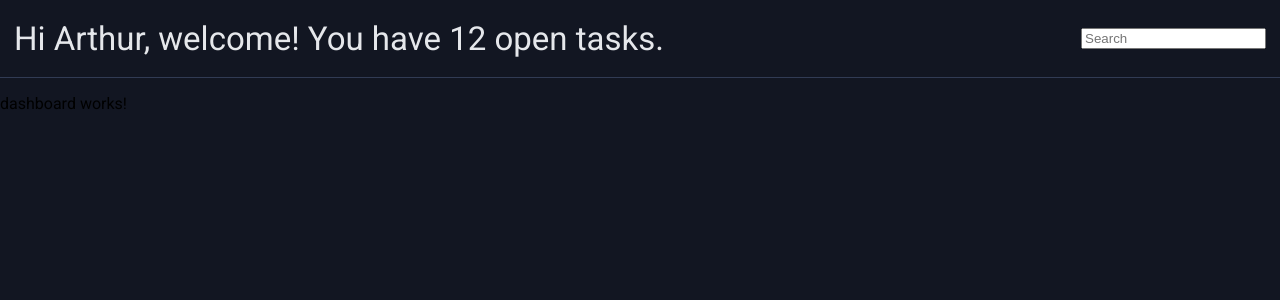
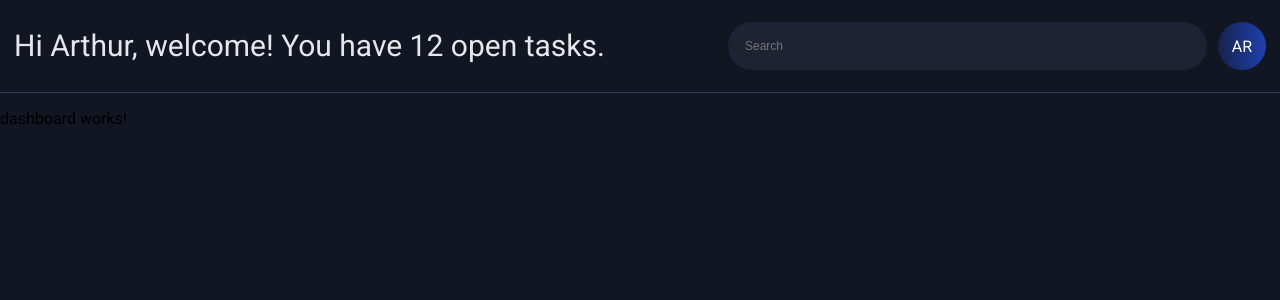
Before and after one commit to JuliaHorokhovatska/work-task-queue, an Angular app: page / in a window 1280 px wide. Shown: the top 300 px of the page. Built offline with nearby package versions, Linux system fonts and the light colour scheme.

Commit message:
Create header

```diff
--- a/src/app/shared/components/header/header.html
+++ b/src/app/shared/components/header/header.html
@@ -1,7 +1,13 @@
 <header class="header">
-  <div class="d-flex justify-content-between align-items-center global-container">
-    <h1 class="text-light m-0">Hi Arthur, welcome! You have 12 open tasks.</h1>
+  <div class="d-flex flex-column flex-row-lg justify-content-between align-items-center global-container gap-1">
+    <h1 class="text-light m-0 w-100">Hi Arthur, welcome! You have 12 open tasks.</h1>
 
-    <app-search />
+    <div class="d-flex align-items-center w-100 w-lg-auto">
+      <app-search class="w-100" />
+
+      <div class="user-label text-white d-flex justify-content-center align-items-center">
+        <span>AR</span>
+      </div>
+    </div>
   </div>
 </header>
--- a/src/app/shared/components/header/header.scss
+++ b/src/app/shared/components/header/header.scss
@@ -1,4 +1,20 @@
 .header {
   border-bottom: 1px solid var(--border);
   padding: 22px 0;
+
+  @media screen and (max-width: 992px) {
+    padding: 15px 0;
+  }
 }
+
+.user-label {
+  min-width: 48px;
+  width: 48px;
+  height: 48px;
+  min-height: 48px;
+  border-radius: 50%;
+  margin-left: 11px;
+  background: linear-gradient(to right,
+      rgba(30, 64, 175, 0.3) 0%,
+      rgba(30, 64, 175, 1) 100%);
+}
--- a/src/app/shared/components/search/search.html
+++ b/src/app/shared/components/search/search.html
@@ -1,3 +1,2 @@
-<div class="search">
-  <input type="text" placeholder="Search" [formControl]="search">
-</div>
+<input [ngStyle]="{'height.px': height(), 'width.px': width()}" class="search-input text-light" type="text"
+  placeholder="Search" [formControl]="search">
--- a/src/app/shared/components/search/search.scss
+++ b/src/app/shared/components/search/search.scss
@@ -0,0 +1,23 @@
+.search-input {
+  background-color: transparent;
+  max-width: 100%;
+  border: none;
+  border-radius: 25px;
+  background-color: var(--card);
+  font-weight: 400;
+  font-family: 'Montserrat', sans-serif;
+  font-size: 12px;
+  line-height: 12px;
+  padding: 17px;
+
+  &:focus-visible {
+    outline: none;
+  }
+}
+
+@media screen and (max-width: 992px) {
+  .search-input {
+    width: 100% !important;
+    max-width: 100% !important;
+  }
+}
--- a/src/app/shared/components/search/search.ts
+++ b/src/app/shared/components/search/search.ts
@@ -1,8 +1,10 @@
+import { NgStyle } from '@angular/common';
 import {
   ChangeDetectionStrategy,
   Component,
   DestroyRef,
   inject,
+  input,
   OnInit,
 } from '@angular/core';
 import { takeUntilDestroyed } from '@angular/core/rxjs-interop';
@@ -11,12 +13,15 @@ import { debounceTime } from 'rxjs';
 
 @Component({
   selector: 'app-search',
-  imports: [ReactiveFormsModule],
+  imports: [ReactiveFormsModule, NgStyle],
   templateUrl: './search.html',
   styleUrl: './search.scss',
   changeDetection: ChangeDetectionStrategy.OnPush,
 })
 export class Search implements OnInit {
+  height = input<number>(48);
+  width = input<number>(479);
+
   search = new FormControl('');
 
   private destroyRef = inject(DestroyRef);
--- a/src/assets/styles/colors.scss
+++ b/src/assets/styles/colors.scss
@@ -15,4 +15,6 @@
   --warning: #FDD261;
   --success: #3BB979;
   --danger: #CC0101;
+
+  --white: #FFFFFF;
 }
--- a/src/styles.scss
+++ b/src/styles.scss
@@ -27,8 +27,30 @@ body {
 .d-flex {
   display: flex;
 
+  &.flex-column {
+    flex-direction: column;
+  }
+
+  &.flex-row {
+    flex-direction: row;
+  }
+
+  &.flex-row-lg {
+    @media (min-width: 992px) {
+      flex-direction: row;
+    }
+  }
+
+  &.gap-1 {
+    gap: 1rem;
+  }
+
   &.align-items-center {
     align-items: center;
+  }
+
+  &.justify-content-center {
+    justify-content: center;
   }
 
   &.justify-content-between {
@@ -40,12 +62,31 @@ body {
   margin: 0;
 }
 
+.w-100 {
+  width: 100%;
+}
+
+.w-lg-auto {
+  @media (min-width: 992px) {
+    width: auto;
+  }
+}
+
+.text-white {
+  color: var(--white);
+}
+
 .text-light {
   color: var(--text-light);
 }
 
 h1 {
-  font-size: 33px;
-  line-height: 33px;
+  font-size: 30px;
+  line-height: 32px;
   font-weight: 400;
+
+  @media screen and (max-width: 992px) {
+    font-size: 22px;
+    line-height: 24px;
+  }
 }
```
